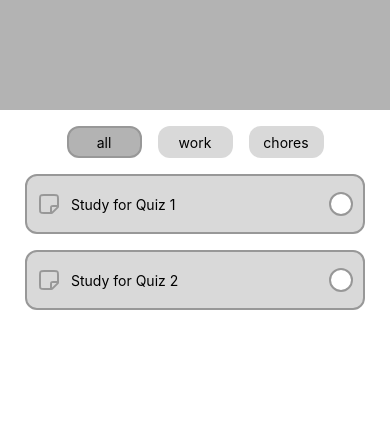
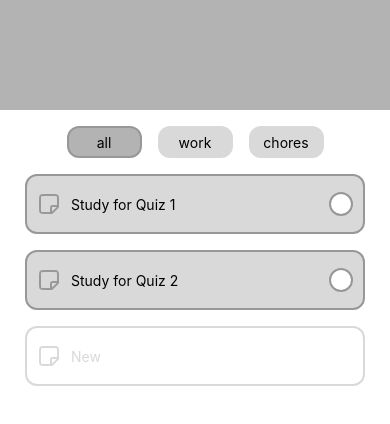
Before and after one commit to stevenson-yan/TDList, a React Native app: screen / in a window 390 px wide. Shown: the top 424 px of the page. Built offline with nearby package versions, Linux system fonts and the light colour scheme.

Commit message:
Added NewItem Button

```diff
--- a/App.js
+++ b/App.js
@@ -10,7 +10,6 @@ export default function App() {
   return (
       <View style={styles.container}>
         <Header/>
-        <Tabs/>
         <TodoList/>
         {/* <Body/> */}
       </View>
--- a/components/TodoList.js
+++ b/components/TodoList.js
@@ -1,8 +1,10 @@
 import React, { useState } from 'react';
 import { StyleSheet, View, FlatList, Text, TouchableWithoutFeedback, TouchableOpacity } from 'react-native';
 
+import Tabs from './Tabs';
 import NoteIcon from '../icons/NoteIcon';
 import CircleIcon from '../icons/CircleIcon';
+import { globalStyles } from '../styles/Globals';
 
 // import NoteIcon from '../icons/NoteIcon';
 
@@ -10,72 +12,68 @@ export default function TodoList() {
   const [todoList, setTodoList] = useState([
     { name: 'Study for Quiz 1', key: 1 },
     { name: 'Study for Quiz 2', key: 2 },
-    // { name: 'Study for Quiz 1', key: 3 },
-    // { name: 'Study for Quiz 2', key: 4 },
-    // { name: 'Study for Quiz 1', key: 5 },
-    // { name: 'Study for Quiz 2', key: 6 },
-    // { name: 'Study for Quiz 1', key: 7 },
-    // { name: 'Study for Quiz 2', key: 8 },
-    // { name: 'Study for Quiz 1', key: 9 },
-    // { name: 'Study for Quiz 2', key: 10 },
-    // { name: 'Study for Quiz 1', key: 11 },
-    // { name: 'Study for Quiz 2', key: 12 },
   ]);
-  const [contentHeight, setContentHeight] = useState(0)
-  const [flatListHeight, setFlatListHeight] = useState(0)
 
-  const scrollHandler = (contentWidth, contentHeight) => {
-    setContentHeight(contentHeight)
-  }
-
-  const heightHandler = (event) => {
-    console.log(event.nativeEvent)
-    const { height } = event.nativeEvent.layout
-    setFlatListHeight(height)
-  }
-
-  const pressHandler = (key) => {
+  const circlePressHandler = (key) => {
     setTodoList((prevState) => {
       return prevState.filter(item => item.key != key)
     })
+  }
+
+  const newTodoPressHandler = () => {
+    const newTodo = { name: 'New Todo', key: Math.random().toString() };
+    setTodoList([...todoList, newTodo]);
   }
 
   return (
     <FlatList
       style={styles.todoList}
       data={todoList}
+      ListHeaderComponent={<Tabs/>}
+      ListFooterComponent={
+        <TouchableOpacity activeOpacity={1} onPress={() => newTodoPressHandler()}>
+          <TodoItem text={'New'} boxStyle={newTodoStyles.todoItem} textStyle={newTodoStyles.todoText} iconColour={"#d9d9d9"}/>
+        </TouchableOpacity>
+    }
       renderItem={({item}) => {
         return (
-          <View style={styles.todoItem}>
-            <View style={styles.todoItemLeft}>
-              <NoteIcon/>
-              <Text style={styles.todoText}>{item.name}</Text>
-            </View>
-            <TouchableOpacity activeOpacity={1} onPress={() => pressHandler(item.key)}>
-                <CircleIcon style={styles.circleIcon}/>
-            </TouchableOpacity>
-          </View>
+          <TodoItem text={item.name} showCircle={true} pressHandler={() => circlePressHandler(item.key)}/>
         )
       }}
-      // onLayout={heightHandler}
-      // onContentSizeChange={scrollHandler}
-      // scrollEnabled={false}
     />
   )
 };
+
+function TodoItem({ text, pressHandler, showCircle, boxStyle, textStyle, iconColour }) {
+  return (
+    <View style={[globalStyles.todoItem, boxStyle]}>
+      <View style={globalStyles.todoItemLeft}>
+        <NoteIcon color={iconColour}/>
+        <Text style={[globalStyles.todoText, textStyle]}>{text}</Text>
+      </View>
+      {showCircle && (
+      <TouchableOpacity activeOpacity={1} onPress={pressHandler}>
+        <CircleIcon />
+      </TouchableOpacity>)}
+    </View>
+  )
+}
 
 const styles = StyleSheet.create({
   todoList: {
     marginHorizontal: 25,
     marginBottom: 25,
   },
+})
+
+const newTodoStyles = StyleSheet.create({
   todoItem: {
     height: 60,
     marginBottom: 16,
     borderRadius: 12,
     borderWidth: 2,
-    borderColor: '#989898',
-    backgroundColor: '#d9d9d9',
+    borderColor: '#d9d9d9',
+    backgroundColor: '#fff',
 
     flexDirection: 'row',
     alignItems: "center",
@@ -87,6 +85,9 @@ const styles = StyleSheet.create({
     alignItems: 'center'
   },
   todoText: {
-    margin: 5,
+    color: '#d9d9d9'
   },
+  icon: {
+    fill: '#d9d9d9'
+  }
 })
--- a/icons/NoteIcon.js
+++ b/icons/NoteIcon.js
@@ -3,11 +3,11 @@ import { StyleSheet, View } from 'react-native'
 import { SvgXml } from 'react-native-svg';
 import { globalStyles } from '../styles/Globals';
 
-export default function NoteIcon({ style }) {
+export default function NoteIcon({ style, color }) {
   const svgContent = `
     <svg width="24" height="24" viewBox="0 0 24 24" fill="none" xmlns="http://www.w3.org/2000/svg">
-      <path d="M14.1716 21H7C5.11438 21 4.17157 21 3.58579 20.4142C3 19.8284 3 18.8856 3 17V7C3 5.11438 3 4.17157 3.58579 3.58579C4.17157 3 5.11438 3 7 3H17C18.8856 3 19.8284 3 20.4142 3.58579C21 4.17157 21 5.11438 21 7V14.1716C21 14.5803 21 14.7847 20.9239 14.9685C20.8478 15.1522 20.7032 15.2968 20.4142 15.5858L15.5858 20.4142C15.2968 20.7032 15.1522 20.8478 14.9685 20.9239C14.7847 21 14.5803 21 14.1716 21Z" stroke="#989898" stroke-width="2"/>
-      <path d="M14 21V16.3333C14 15.2334 14 14.6834 14.3417 14.3417C14.6834 14 15.2334 14 16.3333 14H21" stroke="#989898" stroke-width="2"/>
+      <path d="M14.1716 21H7C5.11438 21 4.17157 21 3.58579 20.4142C3 19.8284 3 18.8856 3 17V7C3 5.11438 3 4.17157 3.58579 3.58579C4.17157 3 5.11438 3 7 3H17C18.8856 3 19.8284 3 20.4142 3.58579C21 4.17157 21 5.11438 21 7V14.1716C21 14.5803 21 14.7847 20.9239 14.9685C20.8478 15.1522 20.7032 15.2968 20.4142 15.5858L15.5858 20.4142C15.2968 20.7032 15.1522 20.8478 14.9685 20.9239C14.7847 21 14.5803 21 14.1716 21Z" stroke="${color || '#989898'}" stroke-width="2"/>
+      <path d="M14 21V16.3333C14 15.2334 14 14.6834 14.3417 14.3417C14.6834 14 15.2334 14 16.3333 14H21" stroke="${color || '#989898'}" stroke-width="2"/>
     </svg>`;
 
   return (
--- a/styles/Globals.js
+++ b/styles/Globals.js
@@ -7,5 +7,25 @@ export const globalStyles = StyleSheet.create({
   },
   icon: {
     margin: 5
-  }
+  },
+  todoItem: {
+    height: 60,
+    marginBottom: 16,
+    borderRadius: 12,
+    borderWidth: 2,
+    borderColor: '#989898',
+    backgroundColor: '#d9d9d9',
+
+    flexDirection: 'row',
+    alignItems: "center",
+    justifyContent: 'space-between',
+    padding: 5,
+  },
+  todoItemLeft: {
+    flexDirection: 'row',
+    alignItems: 'center'
+  },
+  todoText: {
+    margin: 5,
+  },
 })
```
Also changed, not shown: components/NewTodoItem.js (added).
